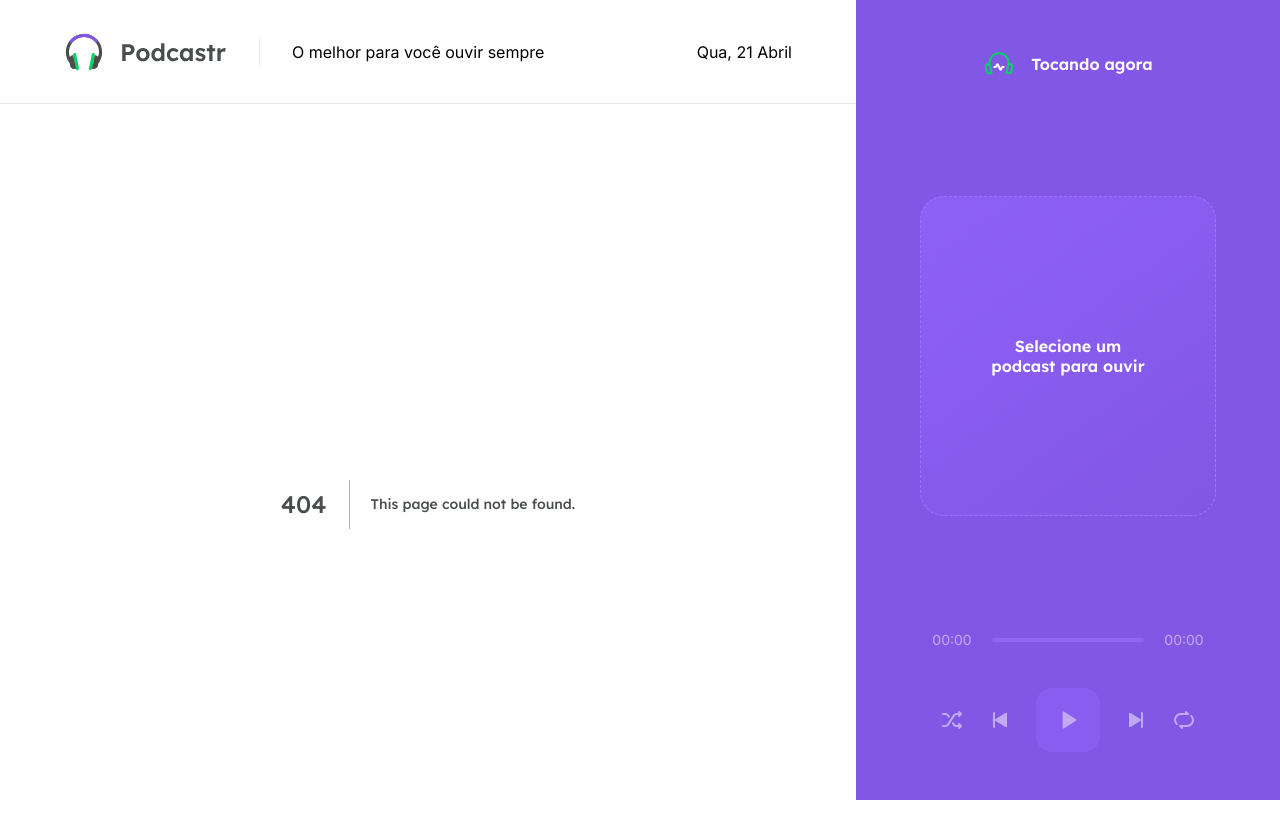
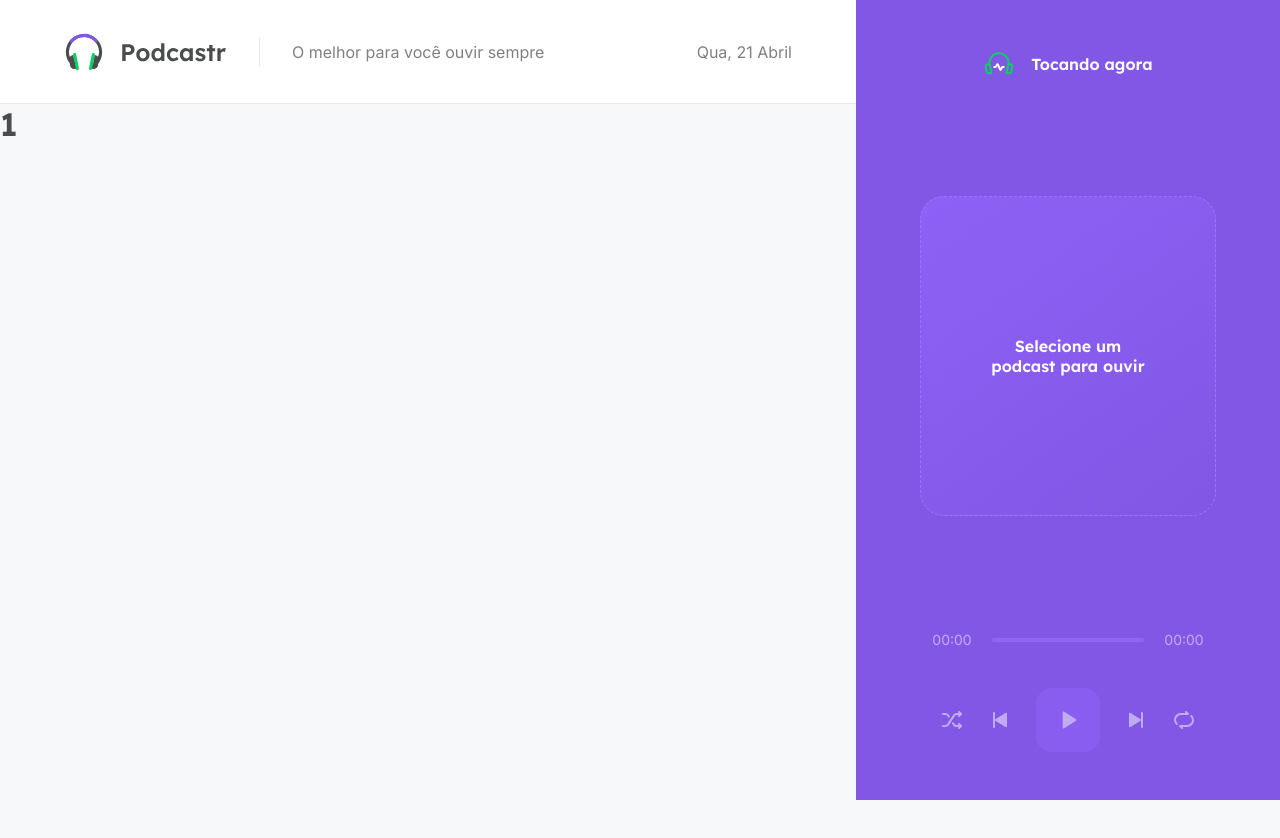
Before and after one commit to rafael-araujo-reis/podcasternext, a Next.js app: page /episode/1 in a window 1280 px wide. Before the commit this address had no page. Shown: the top 838 px of the page. After the commit the page ends 800 px from the top, so only its background shows below. Built offline with nearby package versions, Linux system fonts and the light colour scheme.

Commit message:
Create page dinamic episode

```diff
--- /dev/null
+++ b/src/pages/episode/[slug].tsx
@@ -0,0 +1,14 @@
+/***
+ * Cria-se uma pagina utilizando entre [] o nome que será utilizado na url
+ * neste caso foi utilizado slug
+ */
+
+import { useRouter } from 'next/router'
+
+export default function Episode() {
+
+  const router = useRouter();
+  return (
+    <h1>{router.query.slug}</h1>
+  )
+}
```
